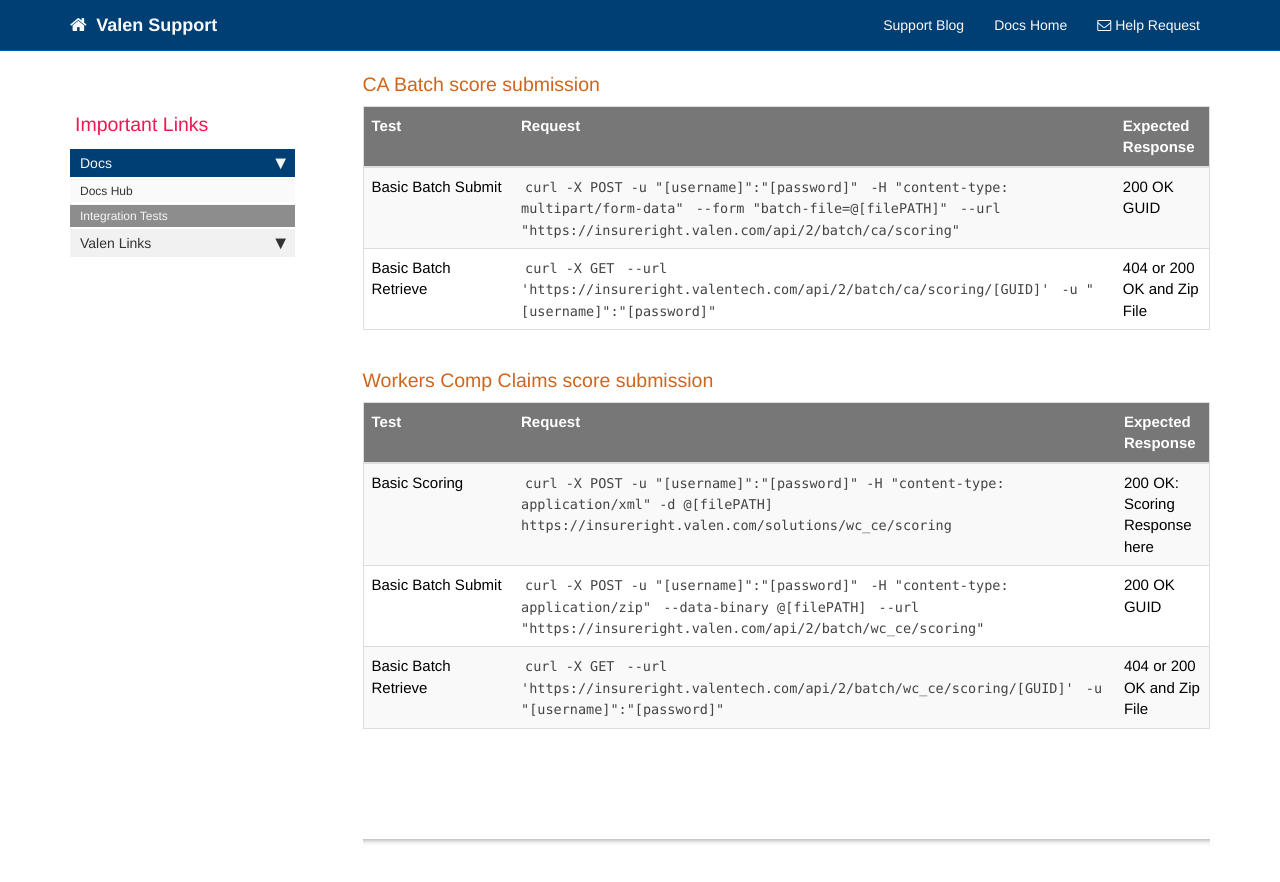
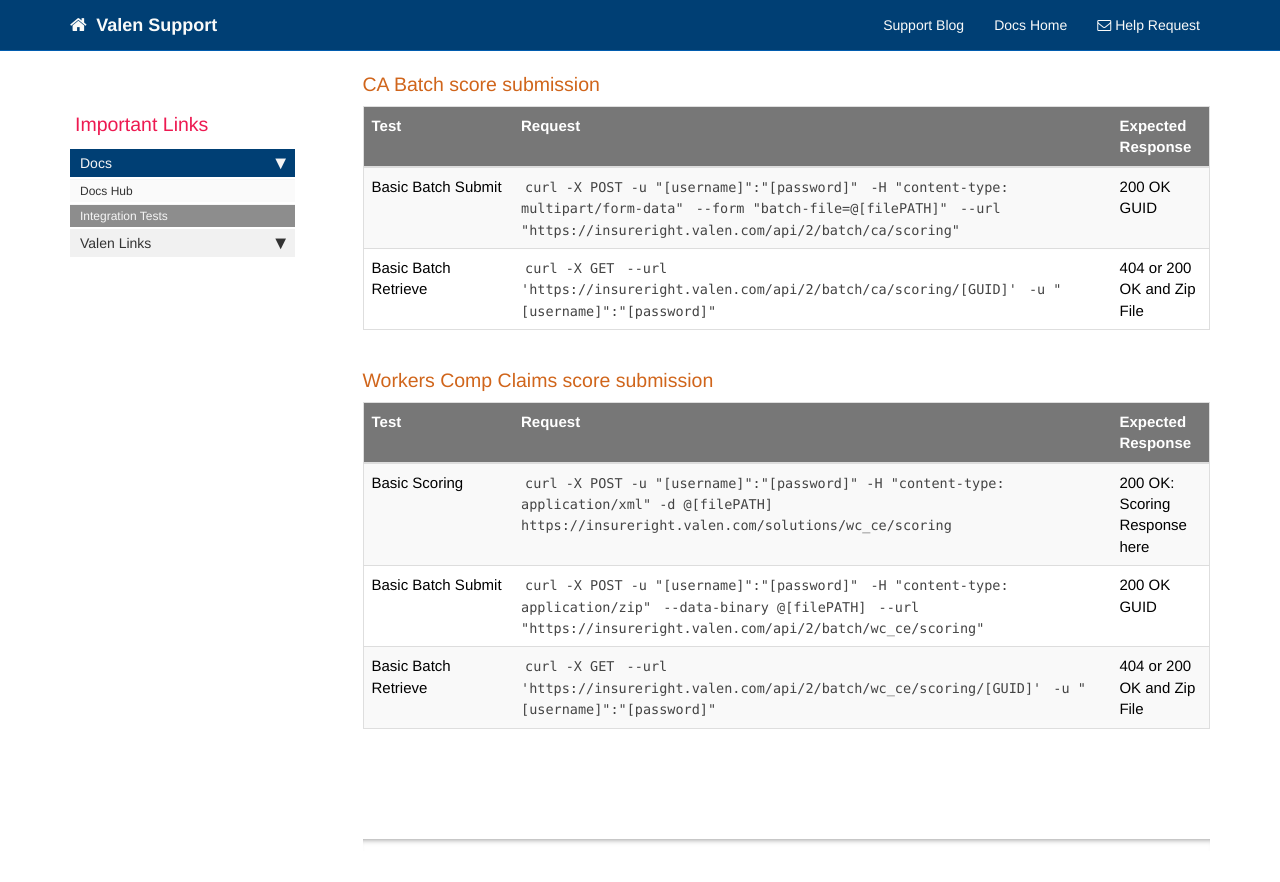
Before and after one commit to valensupport/valensupport.github.io, a Jekyll site: the page built from pages/test_plans.md, in a window 1280 px wide and 900 px high, scrolled down 825 px. Shown: the top 882 px of the window. Built offline with Jekyll 4.4.1, drawn with Linux system fonts in a browser that asks for light colours; nearby versions of some CDN libraries; comment, search, counter and statistics services are not loaded; part of the change alters nothing that is shown.

Commit message:
Update test_plans.md
Remove bad reference to test system

```diff
--- a/pages/test_plans.md
+++ b/pages/test_plans.md
@@ -26,7 +26,7 @@ Here is a collection of sample integrations for Valen's Web Services.
 |Test|Request|Expected Response|
 |----|-------|-----------------|
 |Basic Batch Submit|`curl -X POST -u "[username]":"[password]"` `-H "content-type: multipart/form-data"` `--form "batch-file=@[filePATH]"` `--url "https://insureright.valen.com/api/2/batch/ca/scoring"`|200 OK GUID|
-|Basic Batch Retrieve|`curl -X GET` `--url 'https://insureright.valentech.com/api/2/batch/ca/scoring/[GUID]'` `-u "[username]":"[password]"`|404 or 200 OK and Zip File|
+|Basic Batch Retrieve|`curl -X GET` `--url 'https://insureright.valen.com/api/2/batch/ca/scoring/[GUID]'` `-u "[username]":"[password]"`|404 or 200 OK and Zip File|
 
 
 ### Workers Comp Claims score submission
@@ -36,4 +36,4 @@ Here is a collection of sample integrations for Valen's Web Services.
 |----|-------|-----------------|
 |Basic Scoring|`curl -X POST -u "[username]":"[password]" -H "content-type: application/xml" -d @[filePATH] https://insureright.valen.com/solutions/wc_ce/scoring`| 200 OK: Scoring Response here|
 |Basic Batch Submit|`curl -X POST -u "[username]":"[password]"` `-H "content-type: application/zip"` `--data-binary @[filePATH]` `--url "https://insureright.valen.com/api/2/batch/wc_ce/scoring"`|200 OK GUID|
-|Basic Batch Retrieve|`curl -X GET` `--url 'https://insureright.valentech.com/api/2/batch/wc_ce/scoring/[GUID]'` `-u "[username]":"[password]"`|404 or 200 OK and Zip File|
+|Basic Batch Retrieve|`curl -X GET` `--url 'https://insureright.valen.com/api/2/batch/wc_ce/scoring/[GUID]'` `-u "[username]":"[password]"`|404 or 200 OK and Zip File|
```
